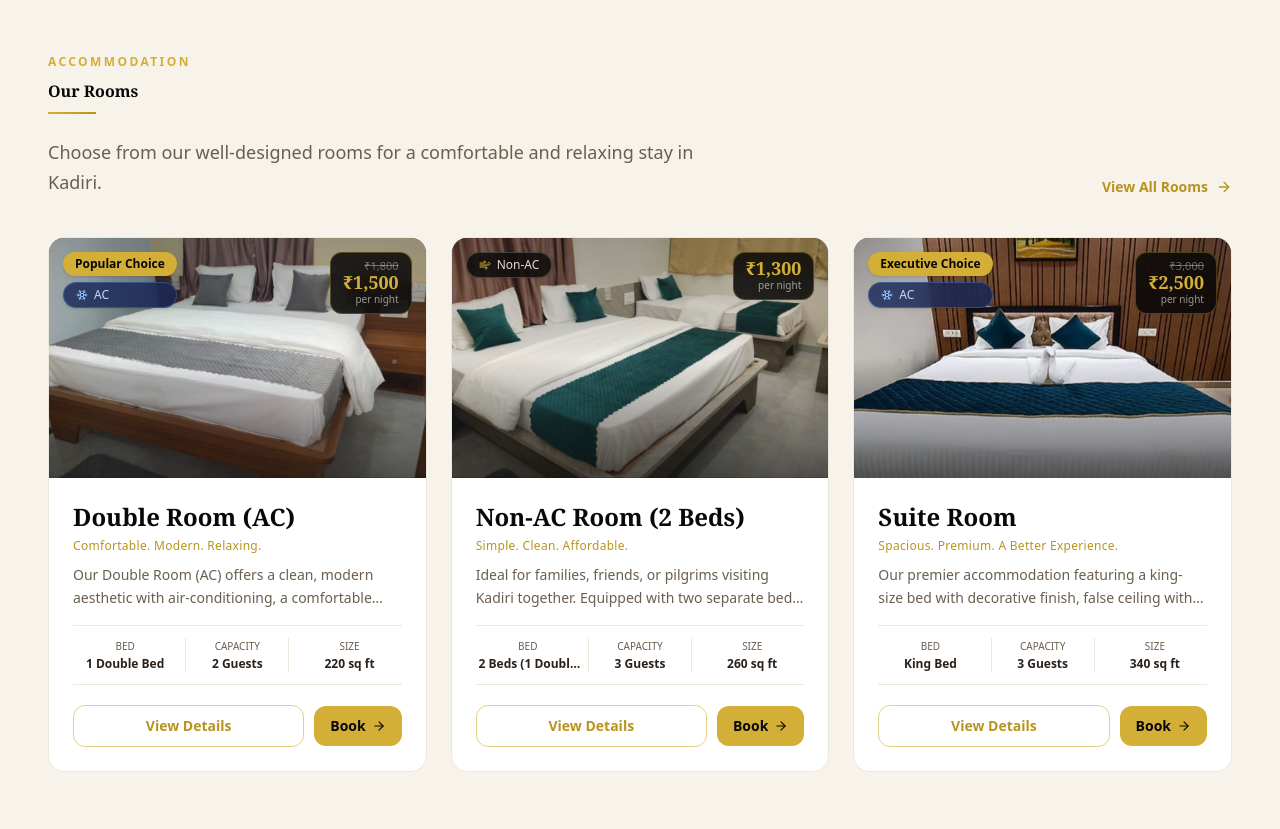
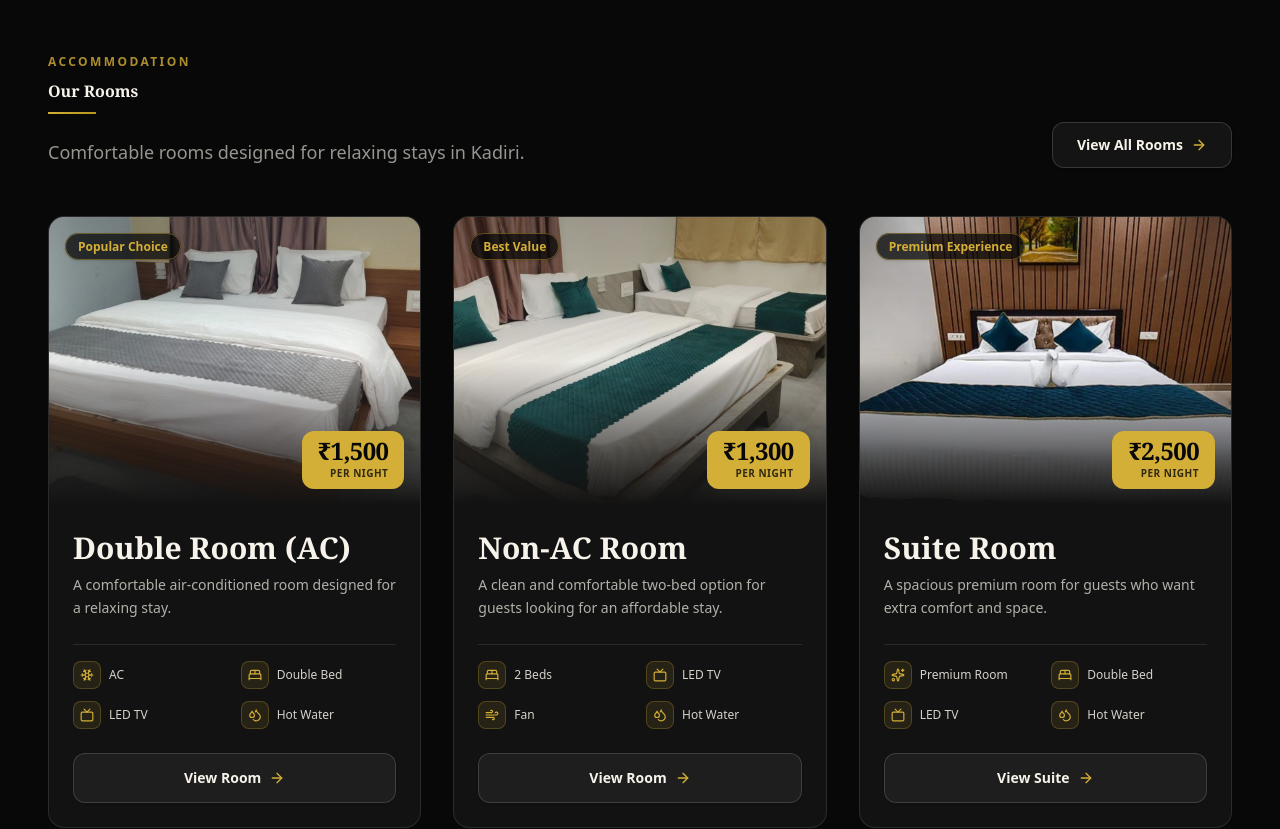
Before and after one commit to Mallem8704/vikram, a Next.js app: page / in a window 1280 px wide. Shown: the part 1000-1829 px from the top of the page. Built offline with nearby package versions, Linux system fonts and the light colour scheme.

Commit message:
feat: build reusable RoomsSection with 3 premium room cards (Double AC, Non-AC, Suite), real photographs, dark footer, gold pricing badge, and clean feature icons

```diff
--- a/app/page.tsx
+++ b/app/page.tsx
@@ -1,15 +1,12 @@
 import type { Metadata } from "next";
 import Hero from "@/components/Hero";
 import Amenities from "@/components/Amenities";
-import RoomGrid from "@/components/RoomGrid";
+import RoomsSection from "@/components/RoomsSection";
 import FunctionHall from "@/components/FunctionHall";
 import Gallery from "@/components/Gallery";
 import LocationSection from "@/components/LocationSection";
 import BookingCTA from "@/components/BookingCTA";
-import SectionHeading from "@/components/SectionHeading";
-import { rooms } from "@/lib/data/rooms";
-import Link from "next/link";
-import { ArrowRight, Sparkles, ShieldCheck, Heart, Moon } from "lucide-react";
+import { Sparkles, ShieldCheck, Heart, Moon } from "lucide-react";
 
 export const metadata: Metadata = {
   title: "Vikram Bliss Inn | Premium Hotel in Kadiri, Andhra Pradesh",
@@ -46,27 +43,8 @@ export default function HomePage() {
         </div>
       </section>
 
-      {/* Rooms Preview with Real Photographs */}
-      <section className="section-padding bg-ivory">
-        <div className="section-container">
-          <div className="flex flex-col md:flex-row md:items-end md:justify-between gap-4 mb-10">
-            <SectionHeading
-              eyebrow="Accommodation"
-              title="Our Rooms"
-              subtitle="Choose from our well-designed rooms for a comfortable and relaxing stay in Kadiri."
-              align="left"
-              theme="light"
-            />
-            <Link
-              href="/rooms"
-              className="flex items-center gap-2 text-sm font-sans font-semibold text-gold-dark hover:text-gold transition-colors shrink-0"
-            >
-              View All Rooms <ArrowRight className="w-4 h-4" />
-            </Link>
-          </div>
-          <RoomGrid rooms={rooms} />
-        </div>
-      </section>
+      {/* Rooms Section with 3 Premium Cards */}
+      <RoomsSection />
 
       {/* Function Hall Section */}
       <FunctionHall />
--- a/components/RoomCard.tsx
+++ b/components/RoomCard.tsx
@@ -1,133 +1,123 @@
 import Image from "next/image";
 import Link from "next/link";
-import { ArrowRight, Users, Maximize, BedDouble, Snowflake, Wind } from "lucide-react";
+import {
+  ArrowRight,
+  Snowflake,
+  BedDouble,
+  Tv,
+  Droplets,
+  Wind,
+  Sparkles,
+} from "lucide-react";
 import { cn, formatCurrency } from "@/lib/utils";
 import type { Room } from "@/types";
 
 interface RoomCardProps {
   room: Room;
-  variant?: "default" | "featured";
   className?: string;
 }
 
-export default function RoomCard({ room, variant = "default", className }: RoomCardProps) {
-  const isFeatured = variant === "featured";
+// Icon mapper for clean feature icons
+function getFeatureIcon(featureName: string) {
+  const name = featureName.toLowerCase();
+  if (name.includes("ac")) return Snowflake;
+  if (name.includes("fan")) return Wind;
+  if (name.includes("bed")) return BedDouble;
+  if (name.includes("tv")) return Tv;
+  if (name.includes("water")) return Droplets;
+  if (name.includes("premium")) return Sparkles;
+  return Sparkles;
+}
+
+export default function RoomCard({ room, className }: RoomCardProps) {
   const primaryImage = room.images?.[0]?.src || "/images/hotel/exterior.jpg";
   const altText = room.images?.[0]?.alt || `${room.name} at Vikram Bliss Inn`;
+  const features = room.cardFeatures || ["AC", "Double Bed", "LED TV", "Hot Water"];
+  const ctaLabel = room.cardCta || (room.slug === "suite" ? "View Suite" : "View Room");
 
   return (
     <article
       className={cn(
-        "group bg-white rounded-2xl overflow-hidden border border-ivory-dark shadow-card card-hover flex flex-col justify-between",
-        isFeatured && "lg:col-span-2",
+        "group flex flex-col justify-between rounded-2xl overflow-hidden bg-[#121212] border border-white/10 hover:border-gold/50 shadow-card hover:shadow-card-hover transition-all duration-300 card-hover",
         className
       )}
     >
-      {/* Room Image */}
-      <div className={cn("relative overflow-hidden bg-brown-light w-full", isFeatured ? "h-72" : "h-60")}>
+      {/* ──────────────── Top: Large Image with Hover Zoom ──────────────── */}
+      <div className="relative w-full h-64 sm:h-72 overflow-hidden bg-brown-light shrink-0">
         <Image
           src={primaryImage}
           alt={altText}
           fill
           sizes="(max-width: 640px) 100vw, (max-width: 1024px) 50vw, 33vw"
-          className="object-cover object-center group-hover:scale-105 transition-transform duration-500"
+          className="object-cover object-center group-hover:scale-105 transition-transform duration-500 ease-out"
           loading="lazy"
         />
 
-        {/* Gradient shadow for badge legibility */}
-        <div className="absolute inset-0 bg-gradient-to-t from-black/60 via-transparent to-black/30 pointer-events-none" />
+        {/* Soft Vignette Overlay */}
+        <div className="absolute inset-0 bg-gradient-to-t from-[#121212] via-transparent to-black/30 pointer-events-none" />
 
-        {/* Badges */}
-        <div className="absolute top-3.5 left-3.5 flex flex-col gap-1.5 z-10">
+        {/* Badge (e.g. Popular Choice / Premium Experience) */}
         {room.badge && (
-            <span className="px-3 py-1 bg-gold text-black text-xs font-sans font-semibold rounded-full shadow-sm">
+          <div className="absolute top-4 left-4 z-10">
+            <span className="px-3 py-1 bg-black/75 backdrop-blur-md text-gold text-xs font-sans font-semibold rounded-full border border-gold/40 shadow-sm">
               {room.badge}
             </span>
+          </div>
         )}
-          <span
-            className={cn(
-              "px-3 py-1 text-xs font-sans font-medium rounded-full flex items-center gap-1.5 shadow-sm",
-              room.isAC
-                ? "bg-blue-950/80 text-blue-200 border border-blue-400/30 backdrop-blur-md"
-                : "bg-black/80 text-ivory/90 border border-white/20 backdrop-blur-md"
-            )}
-          >
-            {room.isAC ? (
-              <>
-                <Snowflake className="w-3 h-3 text-blue-300" /> AC
-              </>
-            ) : (
-              <>
-                <Wind className="w-3 h-3 text-gold" /> Non-AC
-              </>
-            )}
-          </span>
-        </div>
 
-        {/* Price badge */}
-        <div className="absolute top-3.5 right-3.5 bg-black/85 backdrop-blur-md border border-gold/30 rounded-xl px-3 py-1.5 text-right z-10">
-          {room.originalPrice && (
-            <p className="text-ivory/40 text-[11px] font-sans line-through leading-tight">
-              {formatCurrency(room.originalPrice)}
-            </p>
-          )}
-          <p className="text-gold font-serif text-lg font-bold leading-none">
+        {/* Gold Pricing Badge */}
+        <div className="absolute bottom-4 right-4 z-10 bg-gold text-black px-4 py-2 rounded-xl shadow-gold text-right backdrop-blur-sm">
+          <p className="font-serif text-2xl font-bold leading-none tracking-tight">
             {formatCurrency(room.pricePerNight)}
           </p>
-          <p className="text-ivory/60 text-[10px] font-sans">per night</p>
+          <p className="text-[10px] font-sans font-semibold uppercase tracking-wider text-black/80 mt-0.5">
+            per night
+          </p>
         </div>
       </div>
 
-      {/* Content */}
-      <div className="p-5 md:p-6 flex-1 flex flex-col justify-between">
+      {/* ──────────────── Middle: Room Information ──────────────── */}
+      <div className="p-6 flex-1 flex flex-col justify-between">
         <div>
-          <div className="flex items-start justify-between gap-3 mb-1.5">
-            <h3 className="font-serif text-xl md:text-2xl text-black font-bold leading-tight">
+          {/* Title */}
+          <h3 className="font-serif text-2xl sm:text-3xl text-ivory font-bold leading-tight mb-2 group-hover:text-gold transition-colors">
             {room.name}
           </h3>
-          </div>
-          <p className="text-xs font-sans text-gold-dark font-medium tracking-wide mb-2.5">
-            {room.tagline}
-          </p>
-          <p className="text-sm font-sans text-brown-muted leading-relaxed line-clamp-2 mb-4">
+
+          {/* Description */}
+          <p className="text-sm font-sans text-ivory/70 leading-relaxed mb-6">
             {room.description}
           </p>
+        </div>
 
-          {/* Room Specs */}
-          <div className="grid grid-cols-3 gap-2 py-3 border-t border-b border-ivory-dark mb-5 text-center">
-            <div className="flex flex-col items-center">
-              <span className="text-[10px] font-sans uppercase text-brown-muted">Bed</span>
-              <span className="text-xs font-sans font-semibold text-brown mt-0.5 line-clamp-1">{room.bedType}</span>
+        {/* Clean Feature Icons Grid */}
+        <div className="grid grid-cols-2 gap-3 pt-4 border-t border-white/10">
+          {features.map((feature) => {
+            const Icon = getFeatureIcon(feature);
+            return (
+              <div key={feature} className="flex items-center gap-2">
+                <div className="w-7 h-7 rounded-lg bg-gold/10 border border-gold/25 flex items-center justify-center shrink-0">
+                  <Icon className="w-3.5 h-3.5 text-gold" aria-hidden="true" />
                 </div>
-            <div className="flex flex-col items-center border-x border-ivory-dark">
-              <span className="text-[10px] font-sans uppercase text-brown-muted">Capacity</span>
-              <span className="text-xs font-sans font-semibold text-brown mt-0.5">{room.maxOccupancy} Guests</span>
+                <span className="text-xs font-sans font-medium text-ivory/85">
+                  {feature}
+                </span>
               </div>
-            <div className="flex flex-col items-center">
-              <span className="text-[10px] font-sans uppercase text-brown-muted">Size</span>
-              <span className="text-xs font-sans font-semibold text-brown mt-0.5">{room.sizeSqFt} sq ft</span>
-            </div>
+            );
+          })}
         </div>
       </div>
 
-        {/* CTA */}
-        <div className="flex items-center gap-2.5">
+      {/* ──────────────── Bottom: Dark Card Footer with CTA ──────────────── */}
+      <div className="p-6 pt-0">
         <Link
           href={`/rooms/${room.slug}`}
-            className="flex-1 text-center py-2.5 border border-gold/60 text-gold-dark text-sm font-sans font-semibold rounded-xl hover:bg-gold/10 transition-colors"
+          className="group/btn w-full inline-flex items-center justify-center gap-2 py-3.5 px-5 bg-white/5 hover:bg-gold text-ivory hover:text-black font-sans font-semibold text-sm rounded-xl border border-white/15 hover:border-gold transition-all duration-200 shadow-sm focus-visible:outline-none focus-visible:ring-2 focus-visible:ring-gold"
+          aria-label={`${ctaLabel} - ${room.name}`}
         >
-            View Details
+          <span>{ctaLabel}</span>
+          <ArrowRight className="w-4 h-4 text-gold group-hover/btn:text-black group-hover/btn:translate-x-1 transition-all duration-200" />
         </Link>
-          <a
-            href={`https://wa.me/919966731010?text=Hi%2C%20I%20am%20interested%20in%20booking%20the%20${encodeURIComponent(room.name)}%20at%20Vikram%20Bliss%20Inn.`}
-            target="_blank"
-            rel="noopener noreferrer"
-            className="flex items-center gap-1.5 py-2.5 px-4 bg-gold text-black text-sm font-sans font-semibold rounded-xl hover:bg-gold-light transition-colors"
-          >
-            Book
-            <ArrowRight className="w-3.5 h-3.5" />
-          </a>
-        </div>
       </div>
     </article>
   );
--- /dev/null
+++ b/components/RoomsSection.tsx
@@ -0,0 +1,73 @@
+import Link from "next/link";
+import { ArrowRight } from "lucide-react";
+import SectionHeading from "@/components/SectionHeading";
+import RoomCard from "@/components/RoomCard";
+import { rooms } from "@/lib/data/rooms";
+import { cn } from "@/lib/utils";
+
+interface RoomsSectionProps {
+  title?: string;
+  subtitle?: string;
+  showViewAll?: boolean;
+  className?: string;
+  id?: string;
+}
+
+export default function RoomsSection({
+  title = "Our Rooms",
+  subtitle = "Comfortable rooms designed for relaxing stays in Kadiri.",
+  showViewAll = true,
+  className,
+  id = "rooms",
+}: RoomsSectionProps) {
+  // Only the 3 canonical rooms
+  const displayRooms = rooms.slice(0, 3);
+
+  return (
+    <section id={id} className={cn("section-padding bg-black scroll-mt-16", className)}>
+      <div className="section-container">
+        {/* Header with Title and Subheading */}
+        <div className="flex flex-col md:flex-row md:items-end md:justify-between gap-6 mb-12">
+          <SectionHeading
+            eyebrow="Accommodation"
+            title={title}
+            subtitle={subtitle}
+            align="left"
+            theme="dark"
+            className="mb-0"
+          />
+
+          {showViewAll && (
+            <Link
+              href="/rooms"
+              className="inline-flex items-center gap-2 px-6 py-3 rounded-xl bg-white/5 hover:bg-gold text-ivory hover:text-black border border-white/15 hover:border-gold font-sans font-semibold text-sm transition-all duration-200 shrink-0 shadow-sm focus-visible:outline-none focus-visible:ring-2 focus-visible:ring-gold"
+            >
+              <span>View All Rooms</span>
+              <ArrowRight className="w-4 h-4 text-gold hover:text-black transition-colors" />
+            </Link>
+          )}
+        </div>
+
+        {/* 3 Premium Room Cards Grid */}
+        <div className="grid grid-cols-1 md:grid-cols-2 lg:grid-cols-3 gap-6 lg:gap-8">
+          {displayRooms.map((room) => (
+            <RoomCard key={room.id} room={room} />
+          ))}
+        </div>
+
+        {/* Mobile View All Rooms Button (Visible on mobile if showViewAll is true) */}
+        {showViewAll && (
+          <div className="mt-10 flex justify-center md:hidden">
+            <Link
+              href="/rooms"
+              className="w-full flex items-center justify-center gap-2 px-6 py-4 rounded-xl bg-gold text-black font-sans font-bold text-sm shadow-gold"
+            >
+              <span>View All Rooms</span>
+              <ArrowRight className="w-4 h-4 text-black" />
+            </Link>
+          </div>
+        )}
+      </div>
+    </section>
+  );
+}
--- a/lib/data/rooms.ts
+++ b/lib/data/rooms.ts
@@ -7,19 +7,20 @@ export const rooms: Room[] = [
     slug: "double-room",
     name: "Double Room (AC)",
     tagline: "Comfortable. Modern. Relaxing.",
-    description:
-      "Our Double Room (AC) offers a clean, modern aesthetic with air-conditioning, a comfortable double bed, fresh linens, flat-screen LED TV, and an attached private bathroom.",
+    description: "A comfortable air-conditioned room designed for a relaxing stay.",
     longDescription:
       "Designed for travellers, couples, and professionals visiting Kadiri, our Double Room (AC) features a sturdy polished wooden double bed, quality white linens, grey accent runner, and climate-controlled air conditioning. The room includes bedside charging stations, intercom telephone, a wall-mounted LED television, vanity mirror with dressing ledge, and an attached private bathroom with 24-hour hot water. Daily housekeeping ensures spotless hygiene throughout your stay.",
     pricePerNight: 1500,
     originalPrice: 1800,
     maxOccupancy: 2,
     sizeSqFt: 220,
-    bedType: "1 Double Bed",
+    bedType: "Double Bed",
     isAC: true,
     badge: "Popular Choice",
+    cardFeatures: ["AC", "Double Bed", "LED TV", "Hot Water"],
+    cardCta: "View Room",
     features: [
-      { label: "Bed Type", value: "1 Double Bed" },
+      { label: "Bed Type", value: "Double Bed" },
       { label: "Room Size", value: "220 sq ft" },
       { label: "Max Occupancy", value: "2 Guests" },
       { label: "Climate", value: "Split Air Conditioning" },
@@ -47,19 +48,21 @@ export const rooms: Room[] = [
   {
     id: "non-ac",
     slug: "non-ac",
-    name: "Non-AC Room (2 Beds)",
+    name: "Non-AC Room",
     tagline: "Simple. Clean. Affordable.",
-    description:
-      "Ideal for families, friends, or pilgrims visiting Kadiri together. Equipped with two separate beds (one double bed + one single bed), ceiling fan, and attached bathroom.",
+    description: "A clean and comfortable two-bed option for guests looking for an affordable stay.",
     longDescription:
-      "Our Non-AC Room (2 Beds) is specially designed for family travellers and groups of pilgrims visiting Sri Lakshmi Narasimha Swamy / Kodandarama Swamy Temple in Kadiri. The room features a spacious double bed plus an additional single bed, comfortable mattresses with crisp white sheets and emerald green runners. The room is naturally ventilated with a high-speed ceiling fan, large window with double curtains, bedside intercom telephone, and a clean attached bathroom with hot water supply. Excellent value without compromising on cleanliness.",
+      "Our Non-AC Room is specially designed for family travellers and groups of pilgrims visiting Sri Lakshmi Narasimha Swamy / Kodandarama Swamy Temple in Kadiri. The room features a spacious double bed plus an additional single bed, comfortable mattresses with crisp white sheets and emerald green runners. The room is naturally ventilated with a high-speed ceiling fan, large window with double curtains, bedside intercom telephone, and a clean attached bathroom with hot water supply. Excellent value without compromising on cleanliness.",
     pricePerNight: 1300,
     maxOccupancy: 3,
     sizeSqFt: 260,
-    bedType: "2 Beds (1 Double + 1 Single)",
+    bedType: "2 Beds (Double + Single)",
     isAC: false,
+    badge: "Best Value",
+    cardFeatures: ["2 Beds", "LED TV", "Fan", "Hot Water"],
+    cardCta: "View Room",
     features: [
-      { label: "Bed Setup", value: "1 Double Bed + 1 Single Bed" },
+      { label: "Bed Setup", value: "2 Beds (Double + Single)" },
       { label: "Room Size", value: "260 sq ft" },
       { label: "Max Occupancy", value: "3 Guests" },
       { label: "Ventilation", value: "Ceiling Fan & Natural Airflow" },
@@ -70,6 +73,7 @@ export const rooms: Room[] = [
       "2 Comfortable Beds",
       "High-Speed Ceiling Fan",
       "Attached Bathroom with Hot Water",
+      "Wall-mounted LED TV",
       "Daily Clean Linen & Housekeeping",
       "Complimentary Wi-Fi",
       "Intercom Telephone",
@@ -89,19 +93,20 @@ export const rooms: Room[] = [
     slug: "suite",
     name: "Suite Room",
     tagline: "Spacious. Premium. A Better Experience.",
-    description:
-      "Our premier accommodation featuring a king-size bed with decorative finish, false ceiling with ambient cove lighting, wooden wardrobe, vanity table, and wall-mounted LED TV.",
+    description: "A spacious premium room for guests who want extra comfort and space.",
     longDescription:
       "The Suite Room at Vikram Bliss Inn delivers the highest level of comfort on the property. Featuring a designer king-size bed with royal blue accent runners, designer wooden panel wall decor, false ceiling with recessed mood lighting, and modern split air conditioning. The suite includes an expansive wooden wardrobe, dedicated study/work desk with chair, full-length vanity mirror, flat-screen LED TV with satellite channels, and a spacious en-suite bathroom with 24-hour hot water and premium toiletries. Perfect for families, wedding parties, and guests desiring extra comfort and space in Kadiri.",
     pricePerNight: 2500,
     originalPrice: 3000,
     maxOccupancy: 3,
     sizeSqFt: 340,
-    bedType: "King Bed",
+    bedType: "Double Bed (King Size)",
     isAC: true,
-    badge: "Executive Choice",
+    badge: "Premium Experience",
+    cardFeatures: ["Premium Room", "Double Bed", "LED TV", "Hot Water"],
+    cardCta: "View Suite",
     features: [
-      { label: "Bed Type", value: "King Size Bed" },
+      { label: "Bed Type", value: "Double Bed (King Size)" },
       { label: "Room Size", value: "340 sq ft" },
       { label: "Max Occupancy", value: "3 Guests" },
       { label: "Interior", value: "Designer Wood Accent Wall & False Ceiling" },
@@ -110,7 +115,7 @@ export const rooms: Room[] = [
     ],
     amenities: [
       "Premium Air Conditioning",
-      "King Size Bed",
+      "King Size Double Bed",
       "Designer False Ceiling & Ambient Lighting",
       "Wall-Mounted Flat-Screen LED TV",
       "Complimentary High-Speed Wi-Fi",
--- a/types/index.ts
+++ b/types/index.ts
@@ -22,6 +22,8 @@ export interface Room {
   images: RoomImage[];
   badge?: string;
   isAC: boolean;
+  cardFeatures?: string[];
+  cardCta?: string;
 }
 
 export interface RoomImage {
```
Lines whose indentation alone changed are shown as unchanged.
